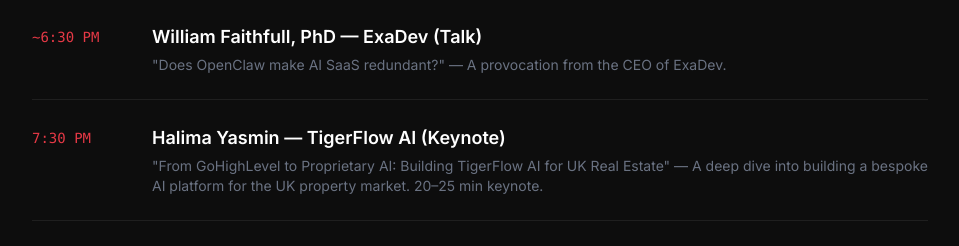
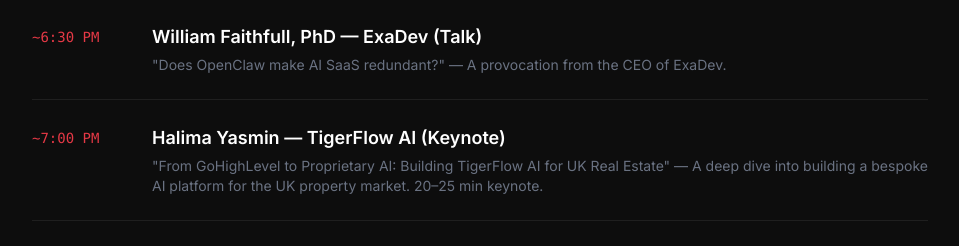
Before and after one commit to dcccrypto/manchester-meetup, a Next.js app: page / in a window 1280 px wide. Shown: the part 1600-1846 px from the top of the page, without its empty margins (160-1119 px from the left). Built offline with nearby package versions, Linux system fonts and the light colour scheme.

Commit message:
agenda: Halima keynote to ~7:00 PM

```diff
--- a/components/Agenda.tsx
+++ b/components/Agenda.tsx
@@ -2,7 +2,7 @@
   { time: "5:00 PM", title: "Doors Open & Networking", desc: "Arrive, grab a drink, connect with Manchester's AI community.", icon: "🦞" },
   { time: "6:00 PM", title: "Welcome & Opening Remarks", desc: "Gaskell kicks things off — what OpenClaw Manchester is about and how we got here...", icon: "🎙️" },
   { time: "~6:30 PM", title: "William Faithfull, PhD — ExaDev (Talk)", desc: "\"Does OpenClaw make AI SaaS redundant?\" — A provocation from the CEO of ExaDev.", icon: "🤔" },
-  { time: "7:30 PM", title: "Halima Yasmin — TigerFlow AI (Keynote)", desc: "\"From GoHighLevel to Proprietary AI: Building TigerFlow AI for UK Real Estate\" — A deep dive into building a bespoke AI platform for the UK property market. 20–25 min keynote.", icon: "🐯" },
+  { time: "~7:00 PM", title: "Halima Yasmin — TigerFlow AI (Keynote)", desc: "\"From GoHighLevel to Proprietary AI: Building TigerFlow AI for UK Real Estate\" — A deep dive into building a bespoke AI platform for the UK property market. 20–25 min keynote.", icon: "🐯" },
   { time: "~7:50 PM", title: "Lewis Crawford (Equal Experts) — Agent-oriented architecture", desc: "Lewis is the founding member of the Office of AI at Equal Experts.", icon: "🏗️" },
   { time: "", title: "Toby Remond — OptiBee (Lightning Talk)", desc: "\"From OpenClaw to AI Operating System: How I Built a 10x Productivity Layer for My Business\" — 5 minutes on building an AI-first consultancy in Manchester.", icon: "🐝" },
   { time: "8:00 PM", title: "Open Mic + Raffle (thanks to Upstash!!)", desc: "Got something to share? Grab the mic. Plus a raffle draw — you might win something sharp. 🦞", icon: "🎤" },
```
